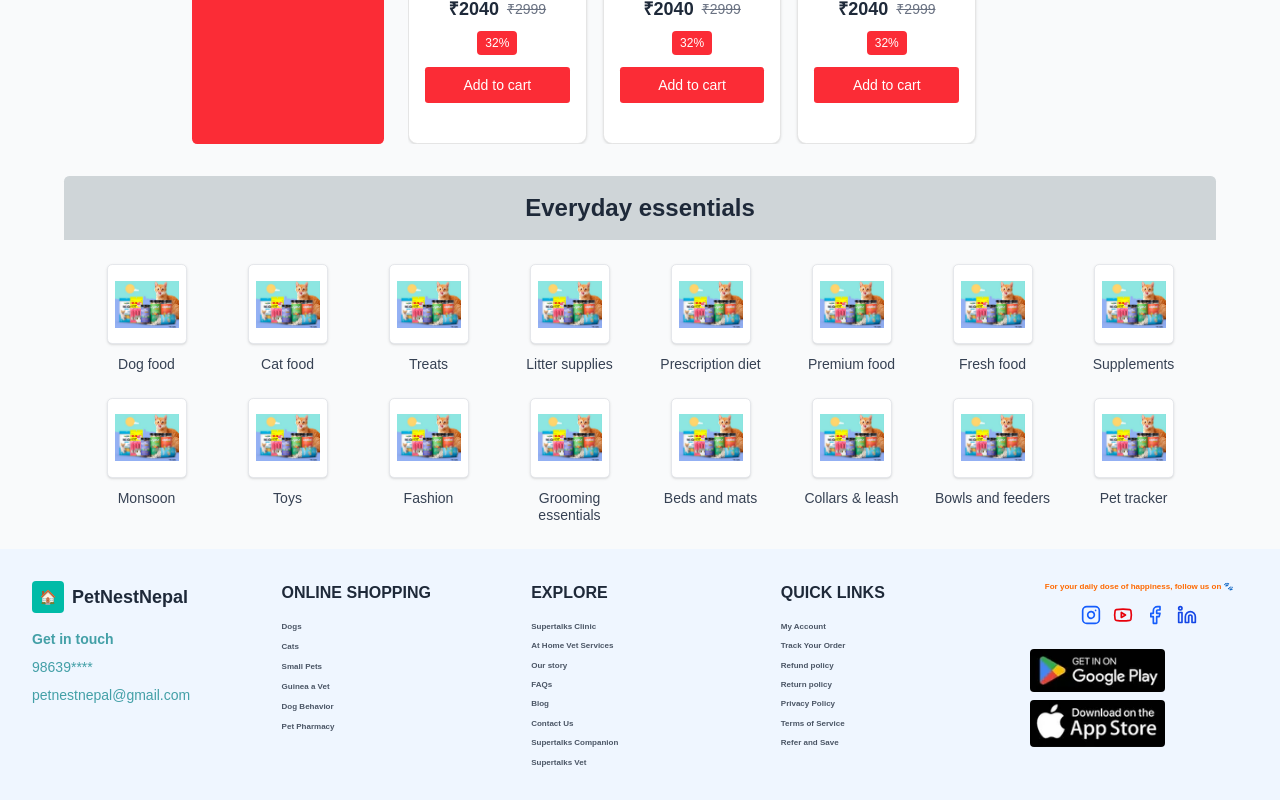
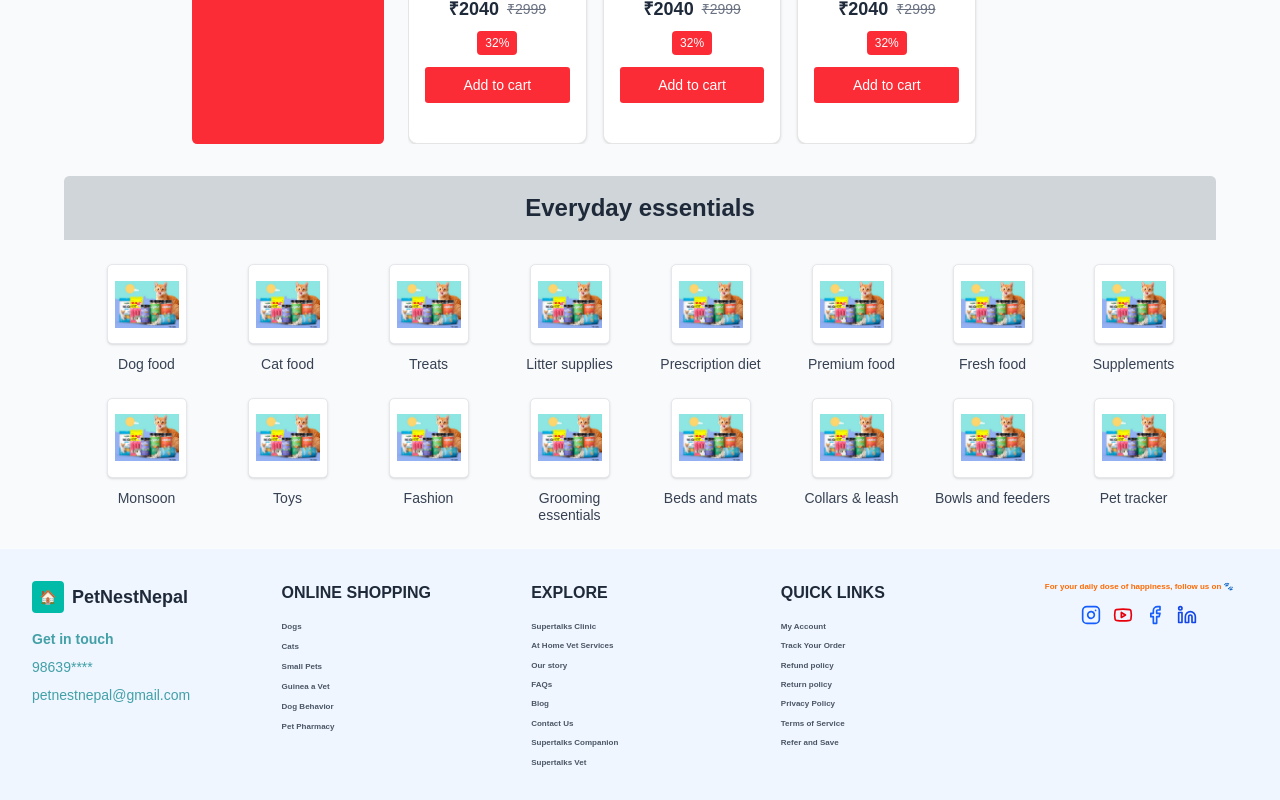
Before and after one commit to PustamRai/pet_nest_nepal, a Next.js app: page / in a window 1280 px wide. Shown: the part 882-1682 px from the top of the page. Built offline with nearby package versions, Linux system fonts and the light colour scheme.

Commit message:
remove app store from footer

```diff
--- a/src/components/layouts/Footer.tsx
+++ b/src/components/layouts/Footer.tsx
@@ -174,27 +174,6 @@ export default function Footer() {
                 </Link>
               </div>
             </div>
-
-            <div className="space-y-2 flex flex-col items-center lg:items-start">
-              <Link href="#" className="block">
-                <Image
-                  src="/googlePlay.png"
-                  alt="Get it on Google Play"
-                  width={135}
-                  height={40}
-                  className="rounded"
-                />
-              </Link>
-              <Link href="#" className="block">
-                <Image
-                  src="/appStore.png"
-                  alt="Download on the App Store"
-                  width={135}
-                  height={40}
-                  className="rounded"
-                />
-              </Link>
-            </div>
           </div>
         </div>
       </div>
```
